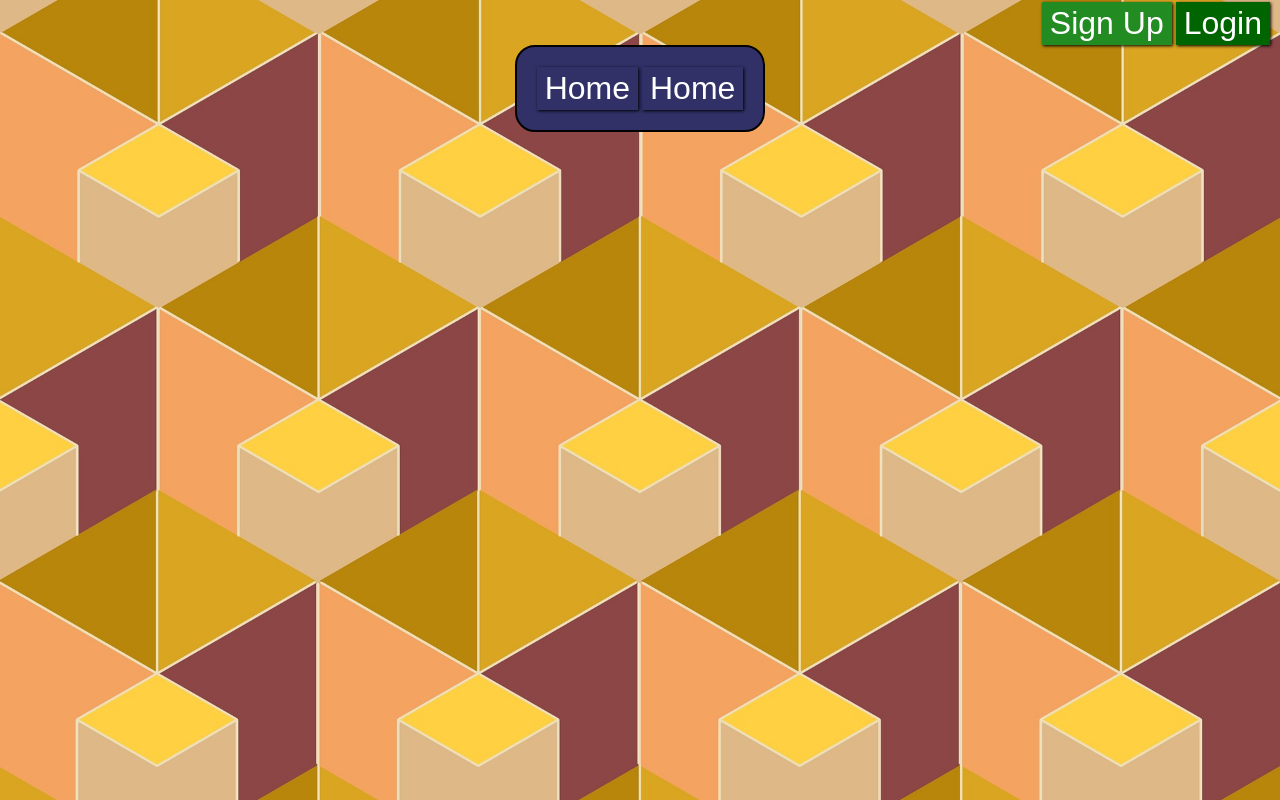
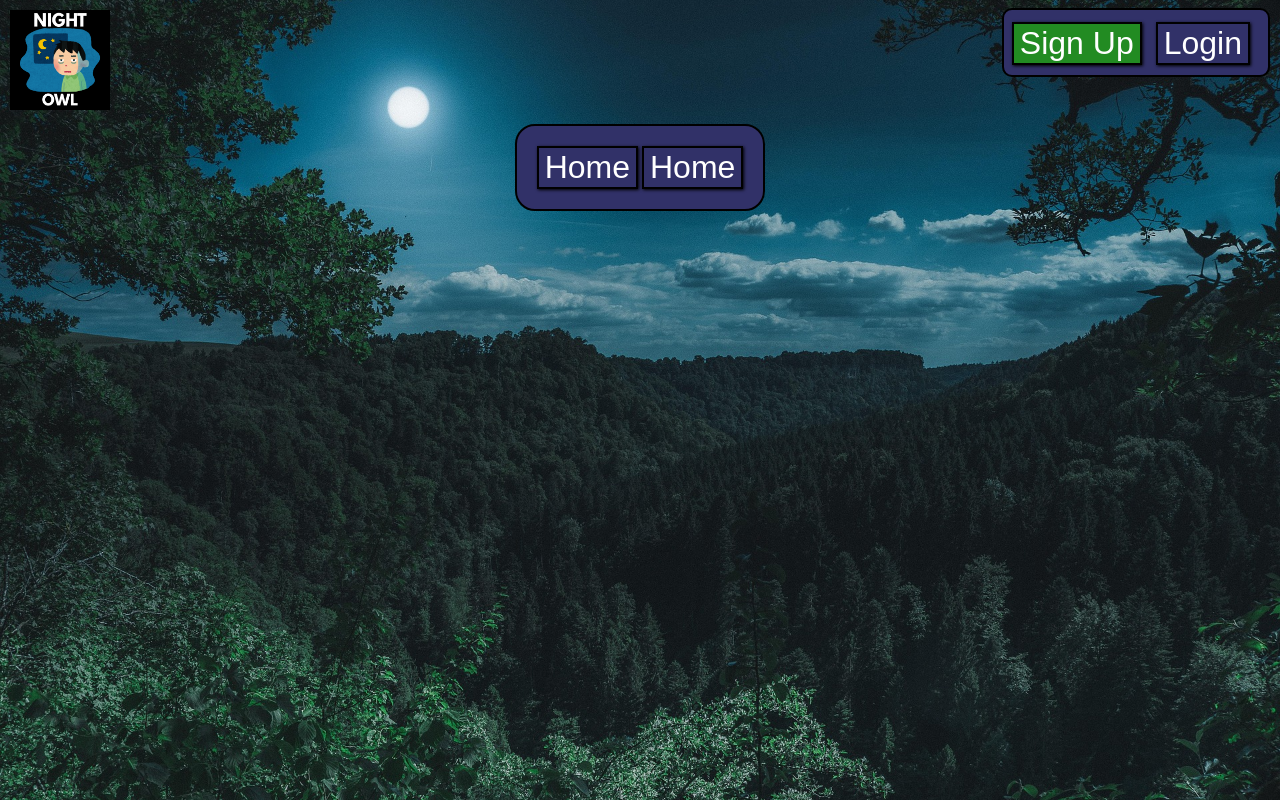
Before and after one commit to JoshuaThai/Microblogging-App, a Django app: template BlogProject/Blog/templates/home.html in a window 1280 px wide. Run offline with Django 5.2, Linux system fonts and the light colour scheme; the template is opened without the code that fills it, so the values that code supplies are empty.

Commit message:
Restyled homepage
Added new background. Added a logo and icon and styled sign up and login button.

```diff
--- a/BlogProject/Blog/static/css/style.css
+++ b/BlogProject/Blog/static/css/style.css
@@ -1,6 +1,5 @@
 /* This will contain CSS styling that are universal to all pages.*/
-
-.bg{
+.content{
   text-align: center;
 }
 
@@ -21,7 +20,7 @@ button{
   /*background-color: #2b2b2b;*/
   color: white;
   font-size: 32px;
-  border-color: transparent;
+  border: 2px solid black;
   box-shadow: 1px 1px 3px #000000;
 }
 
@@ -37,16 +36,31 @@ button:hover{
   width: 1px;
 }
 .signIn{
-  text-align: right;
+    display: flex;
+    gap: 10px;
+  /*text-align: right;*/
+  background-color: #313168;
+  padding: 10px 8px;
+  /*margin-top: 2px;*/
+  /*margin-left: 1250px;*/
+  /*margin-right: 10px;*/
+  border: 2px solid black;
+  border-radius: 10px;
+}
+.login{
   margin-top: 2px;
   margin-right: 10px;
-}
-.login{
   display: inline-block;
-  background-color: darkgreen;
 }
 
 .signUp{
+  margin-top: 2px;
+  margin-right: 10px;
   display: inline-block;
   background-color: forestgreen;
 }
+
+.logo{
+  display: inline-block;
+  text-align: left;
+}
--- a/BlogProject/Blog/templates/home.html
+++ b/BlogProject/Blog/templates/home.html
@@ -5,6 +5,7 @@
     <meta charset="UTF-8">
     <title>Home</title>
     <link href= "{% static 'css/style.css' %}" rel="stylesheet" type="text/css">
+    <link rel = icon type="image/x-icon" href = {% static 'images/favicon.ico' %}>
     <style>
         body, html {
             margin: 0;
@@ -13,28 +14,50 @@
         }
 
         .bg {
-            position: absolute;
+            {#position: absolute;#}
             height: 100%;
             width: 100%;
-            background-image: url("{% static 'images/pattern1.jpg' %}");
+            background-image: url("{% static 'images/moonlight.jpg' %}");
             background-position: center;
             background-repeat: no-repeat;
             background-size: cover;
+        }
+        .header {
+            display: flex;
+            align-items: center;
+            justify-content: space-between;
+            padding: 10px;
+        }
+
+        .logo{
+            display: inline-block;
+        }
+        .signIn{
+            display: inline-block;
+            margin-top: -40px;
         }
 
     </style>
 </head>
 <body>
     <div class = "bg">
+        <div class = "header">
+            <div class = "logo">
+                <img src = "{% static 'images/Logo.png' %}" alt= "Night Owl logo" width = "100" height = "100">
+            </div>
             <div class = "signIn">
                     <button class = "signUp" onclick = "location.href='{% url 'signUp' %}'">Sign Up</button>
                     <button class = "login" onclick = "location.href='{% url 'login' %}'">Login</button>
                 </div>
+        </div>
+
+            <div class = "content">
                 <div class = "nav">
                 <button onclick = "location.href='{% url 'home' %}'">Home</button>
     {#            <div class = "nav_block"></div>#}
                 <button onclick = "location.href='{% url 'home' %}'">Home</button>
             </div>
             </div>
+    </div>
 </body>
 </html>
```
Also changed, not shown: BlogProject/Blog/static/images/Logo.png (added), BlogProject/Blog/static/images/favicon.ico (added), BlogProject/Blog/static/images/moonlight.jpg (added). Lines whose indentation alone changed are shown as unchanged.
